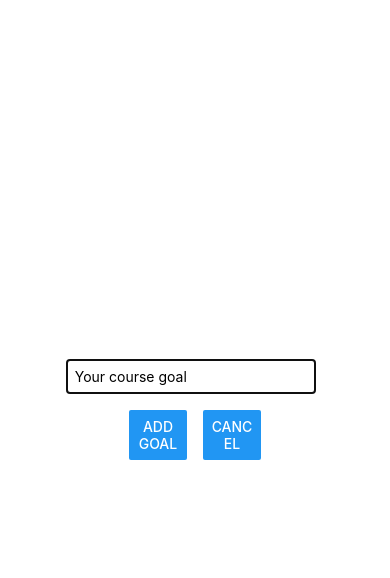
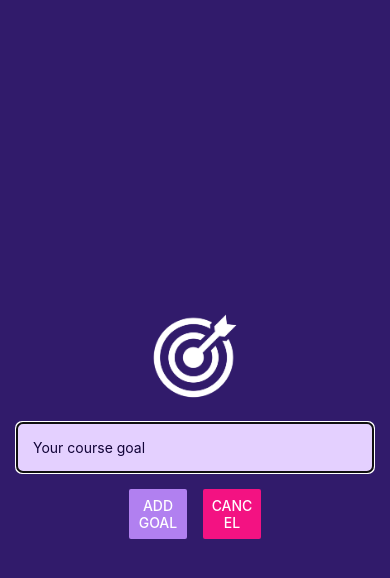
Before and after one commit to deXterbed/RNCourse, a React Native app: screen / in a window 390 px wide. Both pictures are taken after a click on the button "ADD NEW GOAL". Shown: the top 578 px of the page. Built offline with nearby package versions, Linux system fonts and the light colour scheme.

Commit message:
Enhance GoalInput with image and styling improvements; update App component layout and status bar

```diff
--- a/App.js
+++ b/App.js
@@ -1,5 +1,5 @@
 import { useState } from "react";
-import { View, FlatList, StyleSheet, Button } from "react-native";
+import { View, FlatList, StyleSheet, Button, StatusBar } from "react-native";
 import GoalInput from "@components/GoalInput";
 import GoalItem from "@components/GoalItem";
 
@@ -30,12 +30,16 @@
   };
 
   return (
+    <>
+      <StatusBar style="light" />
       <View style={styles.appContainer}>
+        <View style={styles.buttonContainer}>
           <Button
             title="Add New Goal"
-        color="#5e0acc"
+            color="#a065ec"
             onPress={startAddGoalHandler}
           />
+        </View>
         <GoalInput
           onAddGoal={addGoal}
           visible={isModalVisible}
@@ -53,6 +57,7 @@
           />
         </View>
       </View>
+    </>
   );
 }
 
@@ -61,8 +66,12 @@
     flex: 1,
     paddingTop: 50,
     paddingHorizontal: 16,
+    backgroundColor: "#1e085a",
   },
   goalsContainer: {
     flex: 5,
   },
+  buttonContainer: {
+    marginTop: 16,
+  },
 });
--- a/app.json
+++ b/app.json
@@ -5,7 +5,6 @@
     "version": "1.0.0",
     "orientation": "portrait",
     "icon": "./assets/icon.png",
-    "userInterfaceStyle": "light",
     "splash": {
       "image": "./assets/splash.png",
       "resizeMode": "contain",
@@ -24,6 +23,7 @@
     "web": {
       "favicon": "./assets/favicon.png"
     },
+    "newArchEnabled": true,
     "sdkVersion": "52.0.0"
   }
 }
--- a/babel.config.js
+++ b/babel.config.js
@@ -9,6 +9,7 @@
           root: ["./"],
           alias: {
             "@components": "./components",
+            "@assets": "./assets",
           },
         },
       ],
--- a/components/GoalInput/index.js
+++ b/components/GoalInput/index.js
@@ -1,4 +1,11 @@
-import { View, TextInput, Button, StyleSheet, Modal } from "react-native";
+import {
+  View,
+  TextInput,
+  Button,
+  StyleSheet,
+  Modal,
+  Image,
+} from "react-native";
 import { useState } from "react";
 
 const GoalInput = ({ onAddGoal, visible, onCancel }) => {
@@ -18,6 +25,10 @@
   return (
     <Modal visible={visible} animationType="slide">
       <View style={styles.inputContainer}>
+        <Image
+          source={require("@assets/images/goal.png")}
+          style={styles.image}
+        />
         <TextInput
           placeholder="Your course goal"
           style={styles.textInput}
@@ -26,10 +37,10 @@
         />
         <View style={styles.buttonContainer}>
           <View style={styles.button}>
-            <Button title="ADD GOAL" onPress={addGoalHandler} />
+            <Button title="ADD GOAL" onPress={addGoalHandler} color="#b180f0" />
           </View>
           <View style={styles.button}>
-            <Button title="CANCEL" onPress={onCancel} />
+            <Button title="CANCEL" onPress={onCancel} color="#f31282" />
           </View>
         </View>
       </View>
@@ -42,17 +53,17 @@
     flex: 1,
     justifyContent: "center",
     alignItems: "center",
-    marginBottom: 24,
-    borderBottomWidth: 1,
-    borderBottomColor: "#ccc",
     padding: 16,
+    backgroundColor: "#311b6b",
   },
   textInput: {
     borderWidth: 1,
-    borderColor: "#cccccc",
-    width: "70%",
-    marginRight: 8,
-    padding: 8,
+    borderColor: "#e4d0ff",
+    backgroundColor: "#e4d0ff",
+    color: "#120438",
+    borderRadius: 6,
+    width: "100%",
+    padding: 16,
   },
   buttonContainer: {
     marginTop: 16,
@@ -63,6 +74,11 @@
     width: "30%",
     marginHorizontal: 8,
   },
+  image: {
+    width: 100,
+    height: 100,
+    marginBottom: 16,
+  },
 });
 
 export default GoalInput;
```
Also changed, not shown: assets/images/goal.png (added). Lines whose indentation alone changed are shown as unchanged.
